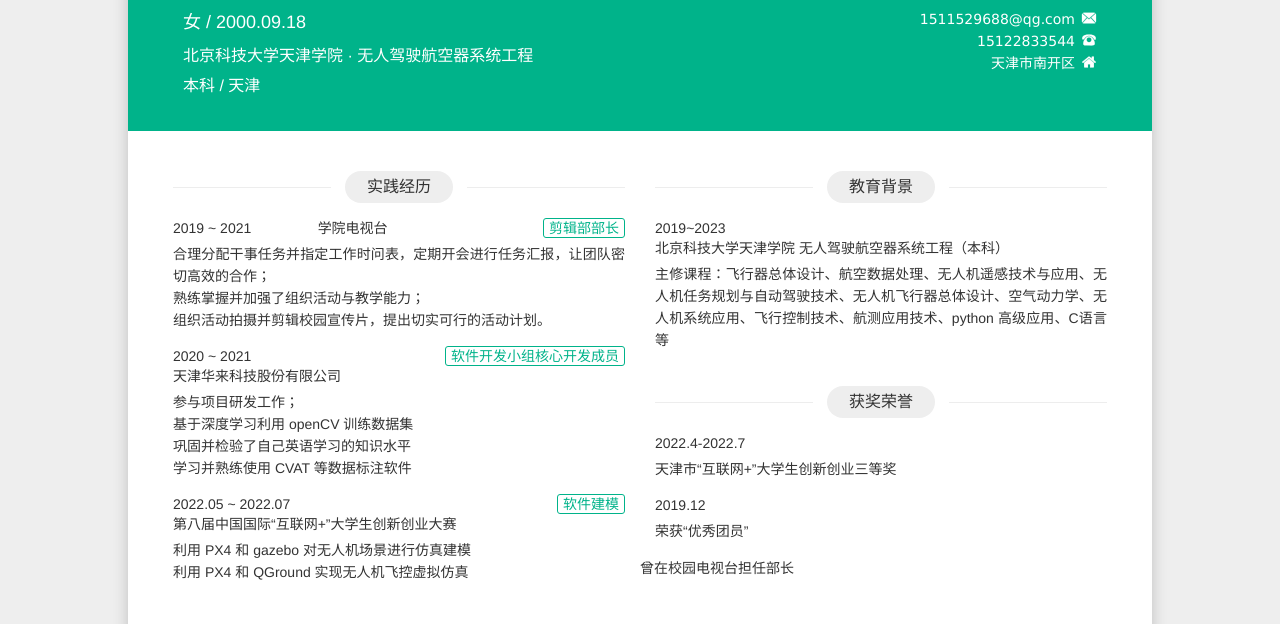
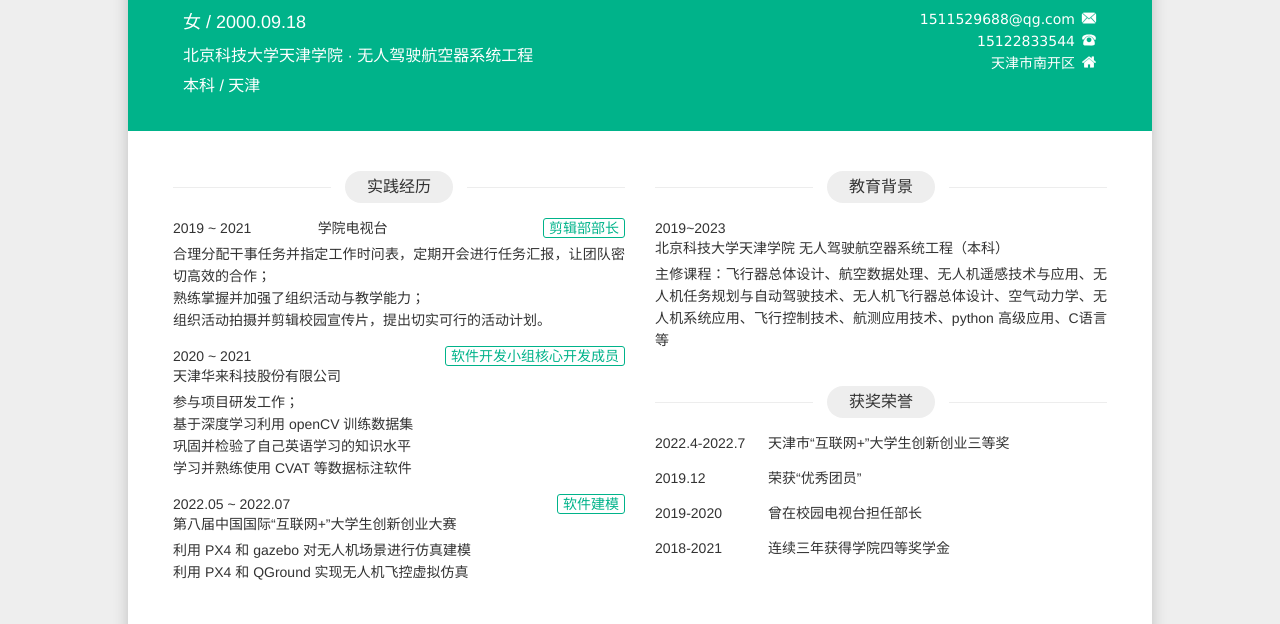
Before and after one commit to tjustb/limuchen-resume, a plain HTML site: page index.html in a window 1280 px wide. Shown: the part 176-800 px from the top of the page. Drawn offline with Linux system fonts and the light colour scheme.

Commit message:
Update index.html

```diff
--- a/index.html
+++ b/index.html
@@ -112,37 +112,26 @@
        <div class="item">
         <header class="item-hd">
          <span class="item-time">2022.4-2022.7</span>
+         <h3 class="item-name">天津市“互联网+”大学生创新创业三等奖</h3>
         </header>
-        <div class="item-bd">
-         <p class="section-content">天津市“互联网+”大学生创新创业三等奖</p>
-        </div>
        </div>
-      </div>
-      <div class="item">
+       <div class="item">
         <header class="item-hd">
          <span class="item-time">2019.12</span>
+         <h3 class="item-name">荣获“优秀团员”</h3>
         </header>
-        <div class="item-bd">
-         <p class="section-content">荣获“优秀团员”</p>
-        </div>
        </div>
-      </div>
-     <div class="item">
+       <div class="item">
         <header class="item-hd">
          <span class="item-time">2019-2020</span>
+         <h3 class="item-name">曾在校园电视台担任部长</h3>
         </header>
-        <div class="item-bd">
-         <p class="section-content">曾在校园电视台担任部长</p>
-        </div>
        </div>
-      </div>
-    <div class="item">
+       <div class="item">
         <header class="item-hd">
-         <span class="item-time">2018~2021</span>
+         <span class="item-time">2018-2021</span>
+         <h3 class="item-name">连续三年获得学院四等奖学金</h3>
         </header>
-        <div class="item-bd">
-         <p class="section-content">连续三年获得学院四等奖学金</p>
-        </div>
        </div>
       </div>
      </section>
```
